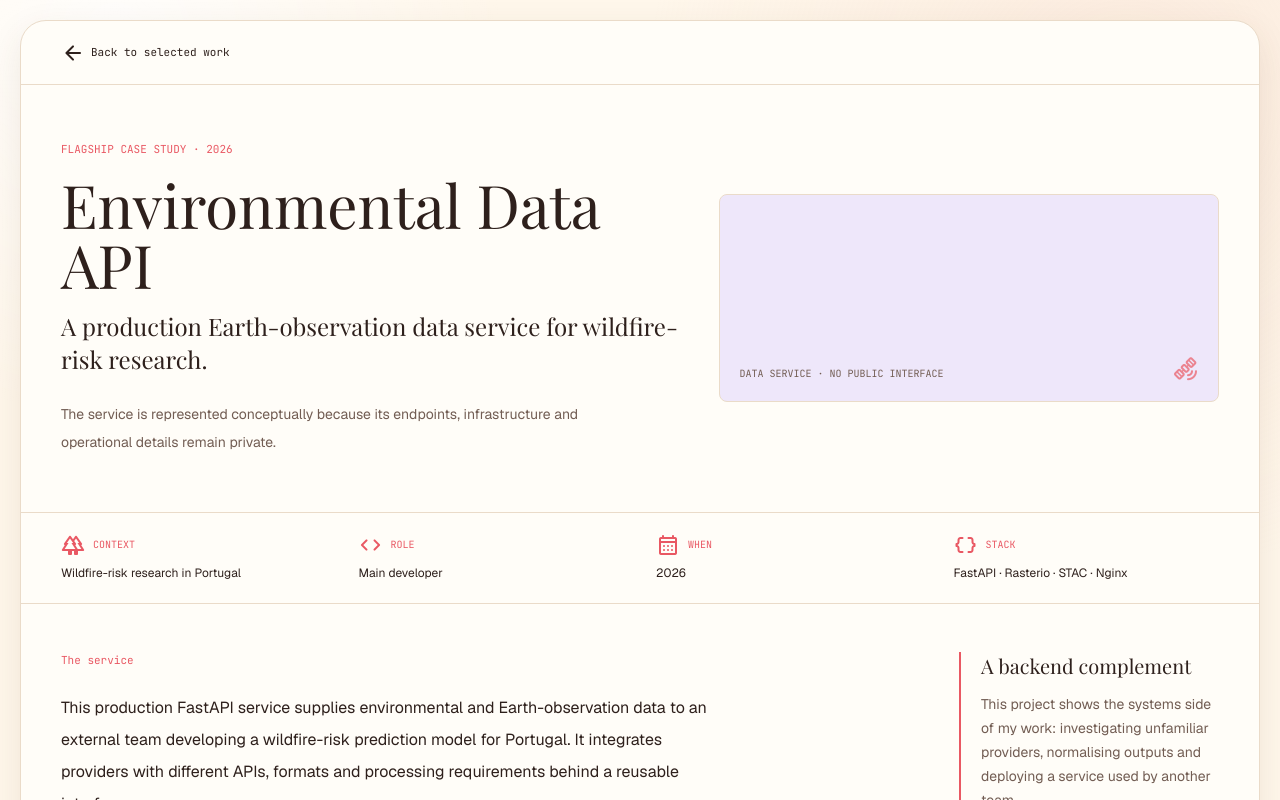
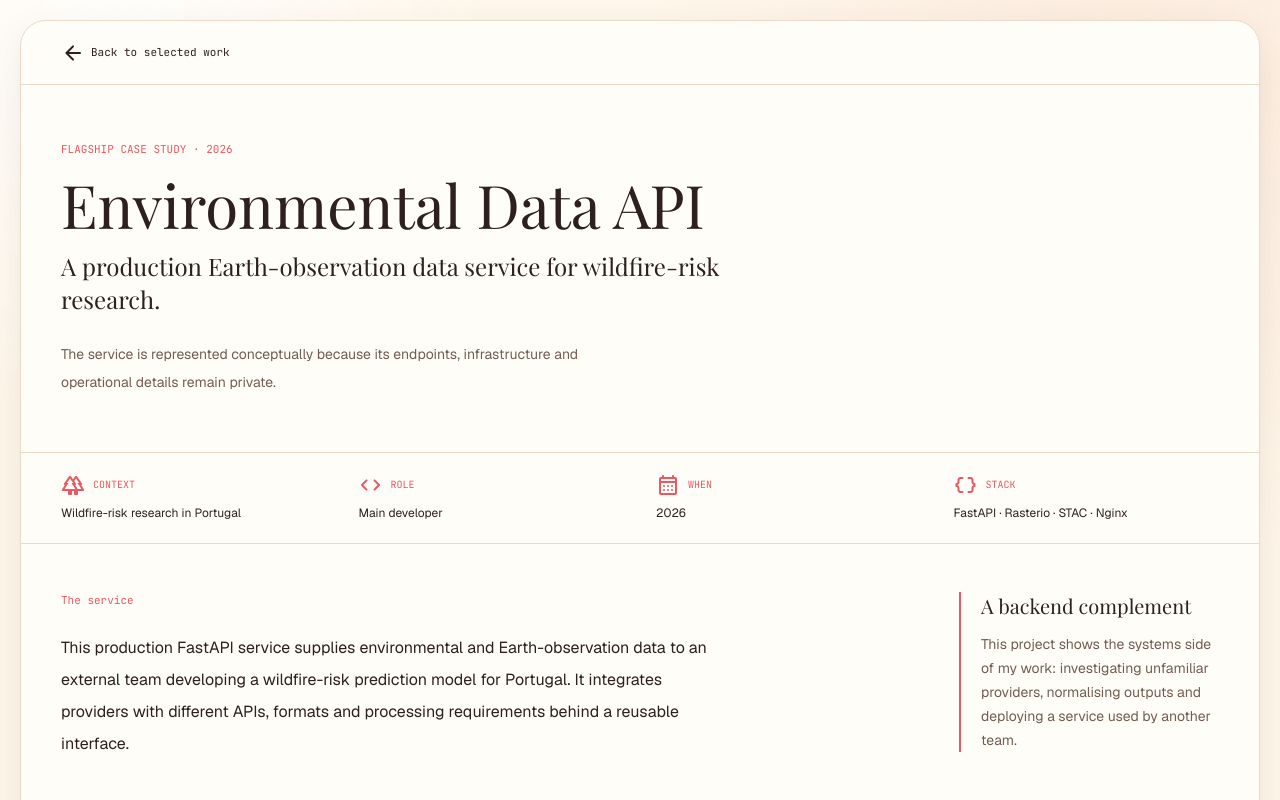
Before and after one commit to anetep/personal-portfolio, a Next.js app: page /en/projects/environmental-data-api in a window 1280 px wide. Shown: the top 800 px of the page. Built offline with nearby package versions, Linux system fonts and the light colour scheme; a web font is replaced by a local one.

Commit message:
[Projects] Erased empty picture placeholder for projects that will not have pictures

```diff
--- a/app/[locale]/projects/[slug]/page.tsx
+++ b/app/[locale]/projects/[slug]/page.tsx
@@ -22,6 +22,7 @@ export default async function ProjectPage(props: PageProps<"/[locale]/projects/[
   const { locale, slug } = await props.params;
   if (!isLocale(locale) || !isProjectSlug(slug)) notFound();
   const project = getProject(locale, slug);
+  const hasHeroVisual = "caseStudy" in project || "o2moveVisuals" in project;
 
   return (
     <main className="min-h-screen px-3 py-3 sm:px-5 sm:py-5">
@@ -34,26 +35,23 @@ export default async function ProjectPage(props: PageProps<"/[locale]/projects/[
           </div>
         </header>
 
-        <section className="mx-auto grid max-w-[1280px] gap-8 px-6 py-10 md:px-10 lg:grid-cols-[1fr_0.8fr] lg:items-center lg:py-14">
-          <div>
+        <section className={`mx-auto grid max-w-[1280px] gap-8 px-6 py-10 md:px-10 lg:items-center lg:py-14 ${hasHeroVisual ? "lg:grid-cols-[1fr_0.8fr]" : ""}`}>
+          <div className={hasHeroVisual ? "" : "max-w-3xl"}>
             <p className="font-mono text-[11px] text-[var(--coral)]">{project.label}</p>
             <h1 className="mt-4 font-serif text-5xl leading-none text-[var(--foreground)] md:text-6xl">{project.title}</h1>
             <p className="mt-4 max-w-2xl font-serif text-2xl leading-snug text-[var(--foreground)]">{project.description}</p>
             <p className="mt-6 max-w-xl text-sm leading-7 text-[var(--muted)]">{project.visual.description}</p>
           </div>
 
-          <div className="mx-auto w-full max-w-[520px]">
+          {hasHeroVisual && <div className="mx-auto w-full max-w-[520px]">
             {"caseStudy" in project ? <figure className="overflow-hidden rounded-lg border border-[var(--line)] bg-[#fffaf2]">
               <Image src="/images/projects/thesis/implem_all_factory.png" alt={project.caseStudy.imageAlts.hero} width={1399} height={826} priority sizes="(max-width: 1024px) calc(100vw - 72px), 55vw" className="h-auto w-full" />
               <figcaption className="border-t border-[var(--line)] px-4 py-3 font-mono text-[9px] leading-4 text-[var(--muted)]">{project.caseStudy.imageCaptions.hero}</figcaption>
             </figure> : "o2moveVisuals" in project ? <figure className="mx-auto max-w-[300px] overflow-hidden rounded-lg border border-[var(--line)] bg-[#fffaf2]">
               <div className="flex max-h-[450px] justify-center overflow-hidden bg-[#eefaf5]"><Image src="/images/projects/o2move/standby_page.png" alt={project.o2moveVisuals.hero.alt} width={2160} height={3840} priority sizes="(max-width: 1024px) 70vw, 300px" className="h-auto max-h-[450px] w-auto object-contain" /></div>
               <figcaption className="border-t border-[var(--line)] px-4 py-3 font-mono text-[9px] leading-4 text-[var(--muted)]">{project.o2moveVisuals.hero.caption}</figcaption>
-            </figure> : <div className="flex min-h-52 items-end justify-between rounded-lg border border-[var(--line)] bg-[var(--lavender-soft)] p-5">
-              <p className="font-mono text-[10px] text-[var(--muted)]">{project.visual.label}</p>
-              <span className="material-symbols-rounded text-7xl text-[var(--coral)]/70" aria-hidden="true">{project.visual.icon}</span>
-            </div>}
-          </div>
+            </figure> : null}
+          </div>}
         </section>
 
         <dl className="mx-auto grid max-w-[1280px] gap-x-8 gap-y-4 border-y border-[var(--line)] px-6 py-5 sm:grid-cols-2 md:px-10 lg:grid-cols-4">
```
